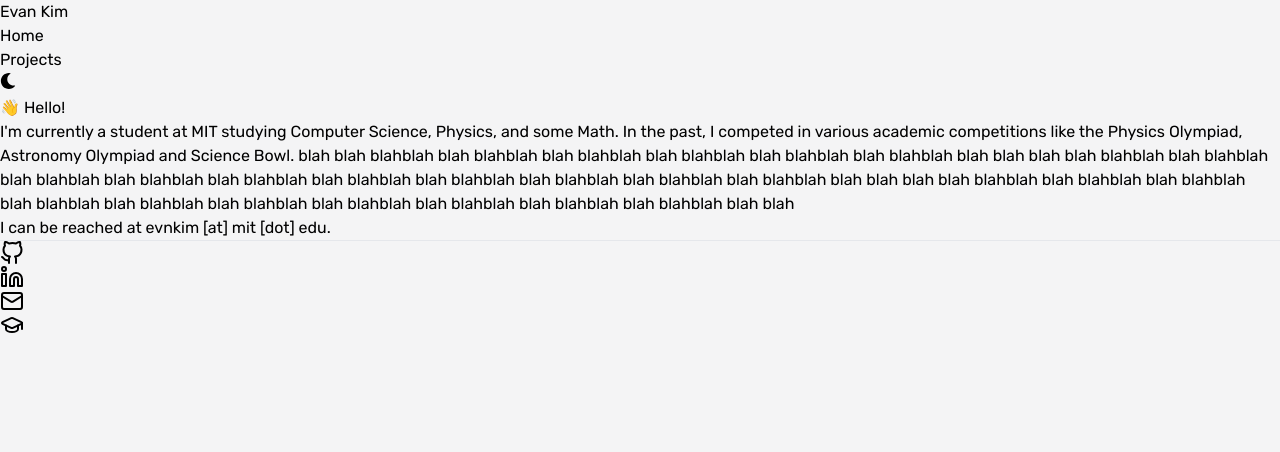
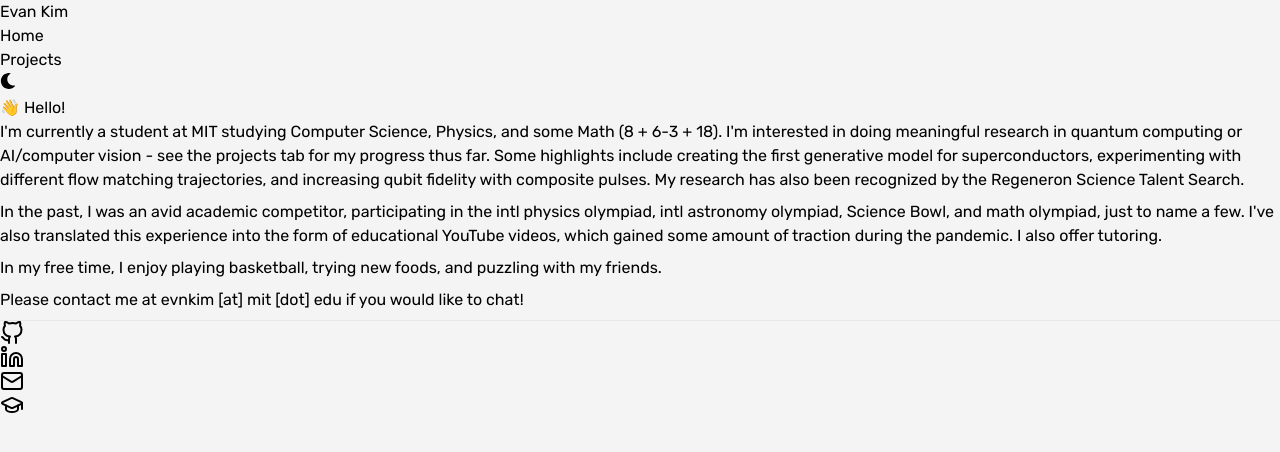
Before and after one commit to evnkim/evn.kim, a Next.js app: page / in a window 1280 px wide. Shown: the top 452 px of the page. Built offline with nearby package versions, Linux system fonts and the light colour scheme.

Commit message:
biography written

```diff
--- a/src/app/globals.css
+++ b/src/app/globals.css
@@ -1,6 +1,12 @@
 @tailwind base;
 @tailwind components;
 @tailwind utilities;
+
+@layer base {
+  p {
+    @apply mb-2; /* Adds margin-bottom of 1.5rem (24px) to paragraphs */
+  }
+}
 
 :root {
   --foreground-rgb: 0, 0, 0;
--- a/src/app/layout.tsx
+++ b/src/app/layout.tsx
@@ -9,8 +9,8 @@ import { Providers } from "./providers";
 const inter = Rubik({ subsets: ["latin"] });
 
 export const metadata: Metadata = {
-  title: "Create Next App",
-  description: "Generated by create next app",
+  title: "Evan Kim",
+  description: "Evan Kim's personal website",
 };
 
 export default function RootLayout({
--- a/src/app/page.tsx
+++ b/src/app/page.tsx
@@ -1,24 +1,73 @@
 import Image from "next/image";
 import Footer from "./Footer";
+import Link from "next/link";
+
+const CyanLink: React.FC<{ href: string; children: React.ReactNode }> = ({
+  href,
+  children,
+}) => (
+  <Link href={href} className="text-cyan-600 dark:text-cyan-300">
+    {children}
+  </Link>
+);
+
+// See the{" "}
+//               <CyanLink href="/projects">projects</CyanLink> tab for my progress
+//               thus far.
 
 export default function Home() {
   return (
     <main className="w-full flex flex-col items-center">
-      <div className="flex flex-col items-center w-full px-8 mt-12">
+      <div className="flex flex-col items-center w-full px-8 mt-8">
         <div className="flex flex-col w-full items-start">
           <h1 className="text-3xl mb-2">👋 Hello!</h1>
           <div>
-            I'm currently a student at MIT studying Computer Science, Physics,
-            and some Math. In the past, I competed in various academic
-            competitions like the Physics Olympiad, Astronomy Olympiad and
-            Science Bowl. blah blah blahblah blah blahblah blah blahblah blah
-            blahblah blah blahblah blah blahblah blah blah blah blah blahblah
-            blah blahblah blah blahblah blah blahblah blah blahblah blah
-            blahblah blah blahblah blah blahblah blah blahblah blah blahblah
-            blah blah blah blah blahblah blah blahblah blah blahblah blah
-            blahblah blah blahblah blah blahblah blah blahblah blah blahblah
-            blah blahblah blah blahblah blah blah <br></br>I can be reached at
-            evnkim [at] mit [dot] edu.
+            <p>
+              I'm currently a student at MIT studying Computer Science, Physics,
+              and some Math (8 + 6-3 + 18). I'm interested in doing meaningful
+              research in quantum computing or AI/computer vision - see the{" "}
+              <CyanLink href="/projects">projects</CyanLink> tab for my progress
+              thus far. Some highlights include creating the{" "}
+              <CyanLink href="https://doi.org/10.1088/1361-648X/acfdeb">
+                first generative model for superconductors
+              </CyanLink>
+              , experimenting with different flow matching trajectories, and
+              increasing qubit fidelity with composite pulses. My research has
+              also been recognized by the{" "}
+              <CyanLink href="https://www.societyforscience.org/regeneron-sts/2023-student-finalists/evan-kim/">
+                Regeneron Science Talent Search
+              </CyanLink>
+              .
+            </p>
+            <p>
+              In the past, I was an avid academic competitor, participating in
+              the{" "}
+              <CyanLink href="https://ipho-unofficial.org/timeline/2023/individual">
+                intl physics olympiad
+              </CyanLink>
+              ,{" "}
+              <CyanLink href="https://usaaao.org/2023/08/19/16th-ioaa-has-ended/">
+                intl astronomy
+              </CyanLink>{" "}
+              <CyanLink href="https://usaaao.org/2022/08/23/15th-ioaa-has-ended/">
+                olympiad
+              </CyanLink>
+              , Science Bowl, and math olympiad, just to name a few. I've also
+              translated this experience into the form of{" "}
+              <CyanLink href="https://youtube.com/@slippinghexagons">
+                educational YouTube videos
+              </CyanLink>
+              , which gained some amount of traction during the pandemic. I also
+              offer <CyanLink href="https://cambphys.com/">tutoring</CyanLink>.
+            </p>
+            <p>
+              In my free time, I enjoy playing basketball, trying new foods, and
+              puzzling with my friends.
+            </p>
+            <p>
+              Please contact me at evnkim [at] mit [dot] edu if you would like
+              to chat!
+            </p>
           </div>
         </div>
         <Footer />
--- a/src/app/projects/page.tsx
+++ b/src/app/projects/page.tsx
@@ -3,7 +3,8 @@ import ProjectsPage from "./projects";
 export default function Projects() {
   return (
     <main className="w-full flex flex-col items-center p-8">
-      <ProjectsPage />
+      Coming soon...
+      {/* <ProjectsPage /> */}
     </main>
   );
 }
```
